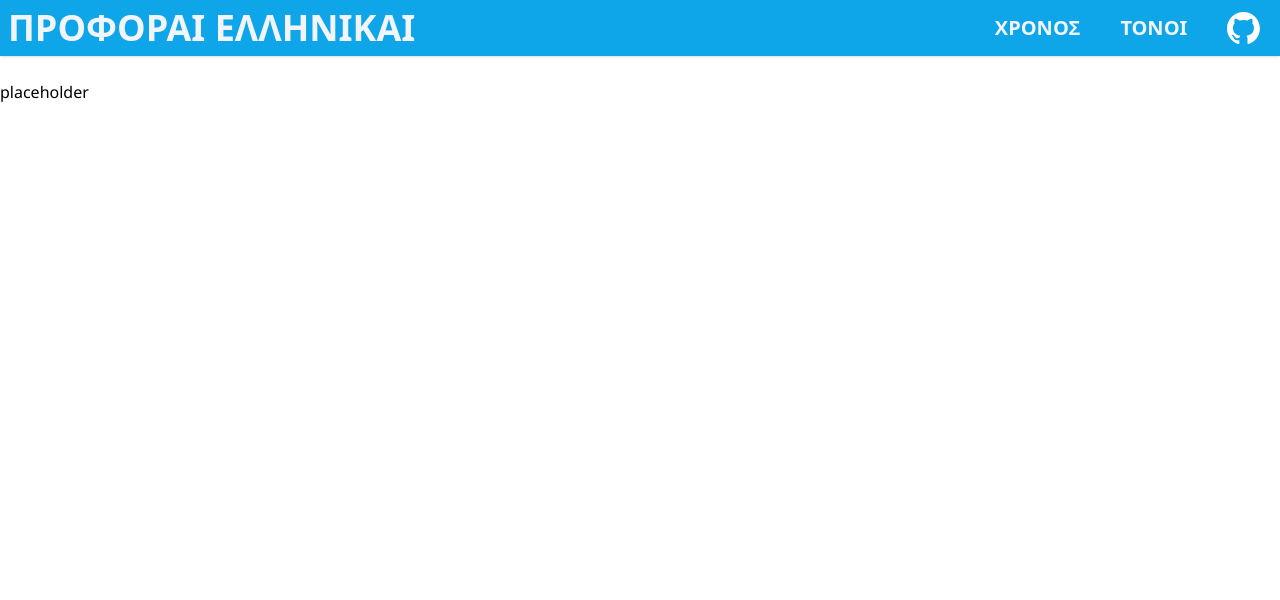
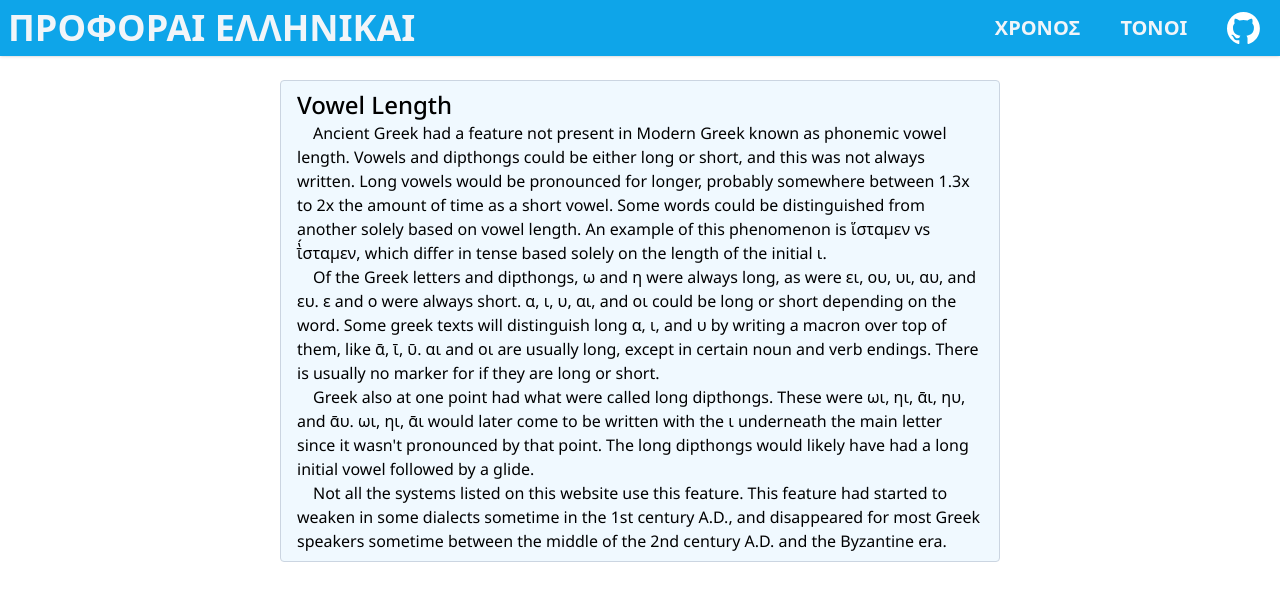
Before and after one commit to obsgolem/Prophora, a SvelteKit app: page /length in a window 1280 px wide. Shown: the top 600 px of the page. Built offline with nearby package versions, Linux system fonts and the light colour scheme.

Commit message:
Fixed bugs.

```diff
--- a/src/lib/CompareRow.svelte
+++ b/src/lib/CompareRow.svelte
@@ -67,6 +67,7 @@
         {#each letterDatas.entries() as [index, letterData]}
             {#if TableCols.IPA in enabledColumns}
                 <td
+                    title={letterData.contextSensitive[0].desc}
                     rowspan={computeRowSpan(rowspan, rowSpans[index])}
                     class="{ipaCellClass} {cellClass}"
                     ><button
--- a/src/routes/+page.svelte
+++ b/src/routes/+page.svelte
@@ -15,7 +15,7 @@
 </script>
 
 <svelte:head>
-    <title>ΠΡΟΦΟΡΑΙ ἙΛΛΗΝΙΚΑΙ</title>
+    <title>ΠΡΟΦΟΡΑΙ ΕΛΛΗΝΙΚΑΙ</title>
 </svelte:head>
 
 <ul class="md:hidden flex flex-col w-full py-14">
--- a/src/routes/length/+page.svelte
+++ b/src/routes/length/+page.svelte
@@ -1 +1,46 @@
-<div class="py-20">placeholder</div>
+<svelte:head>
+    <title>ΧΡΟΝΟΣ</title>
+</svelte:head>
+
+<div class="flex w-full justify-center">
+    <div class="py-20 sm:space-y-4 md:w-[720px] group">
+        <div
+            class="px-4 py-2 border-t border-b md:border text-pretty bg-sky-50 md:rounded border-slate-300"
+        >
+            <h2 class="text-2xl font-medium">Vowel Length</h2>
+            <p class="indent-4">
+                Ancient Greek had a feature not present in Modern Greek known as
+                phonemic vowel length. Vowels and dipthongs could be either long
+                or short, and this was not always written. Long vowels would be
+                pronounced for longer, probably somewhere between 1.3x to 2x the
+                amount of time as a short vowel. Some words could be
+                distinguished from another solely based on vowel length. An
+                example of this phenomenon is ἵσταμεν vs ῑ̔́σταμεν, which differ
+                in tense based solely on the length of the initial ι.
+            </p>
+            <p class="indent-4">
+                Of the Greek letters and dipthongs, ω and η were always long, as
+                were ει, ου, υι, αυ, and ευ. ε and ο were always short. α, ι, υ,
+                αι, and οι could be long or short depending on the word. Some
+                greek texts will distinguish long α, ι, and υ by writing a
+                macron over top of them, like ᾱ, ῑ, ῡ. αι and οι are usually
+                long, except in certain noun and verb endings. There is usually
+                no marker for if they are long or short.
+            </p>
+            <p class="indent-4">
+                Greek also at one point had what were called long dipthongs.
+                These were ωι, ηι, ᾱι, ηυ, and ᾱυ. ωι, ηι, ᾱι would later come
+                to be written with the ι underneath the main letter since it
+                wasn't pronounced by that point. The long dipthongs would likely
+                have had a long initial vowel followed by a glide.
+            </p>
+            <p class="indent-4">
+                Not all the systems listed on this website use this feature.
+                This feature had started to weaken in some dialects sometime in
+                the 1st century A.D., and disappeared for most Greek speakers
+                sometime between the middle of the 2nd century A.D. and the
+                Byzantine era.
+            </p>
+        </div>
+    </div>
+</div>
```
Also changed, not shown: data.json.
